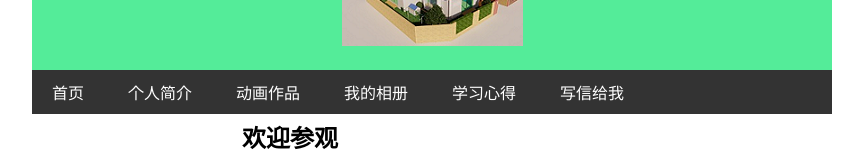
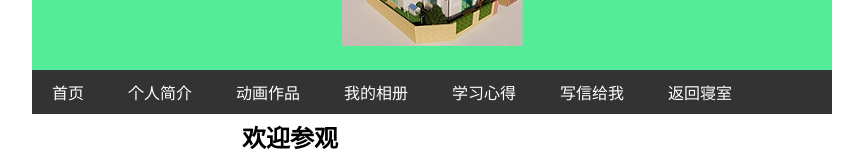
Before and after one commit to zzzbby3/zzzbby3.github.io, a plain HTML site: page MYWEB/web/index.html in a window 1280 px wide. Shown: the part 176-340 px from the top of the page, without its empty margins (208-1071 px from the left). Drawn offline with Linux system fonts and the light colour scheme.

Commit message:
Update index.html

```diff
--- a/MYWEB/web/index.html
+++ b/MYWEB/web/index.html
@@ -162,6 +162,7 @@
             <a href="page3.html">我的相册</a>
             <a href="page4.html">学习心得</a>
             <a href="page5.html">写信给我</a>
+            <a href="https://promisun-abc.github.io/qinshi/qinshiweb.html">返回寝室</a>
         </div>
         <div class="container">
             <div class="lside">
```
